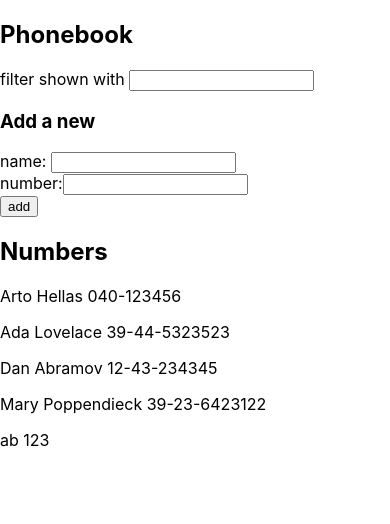
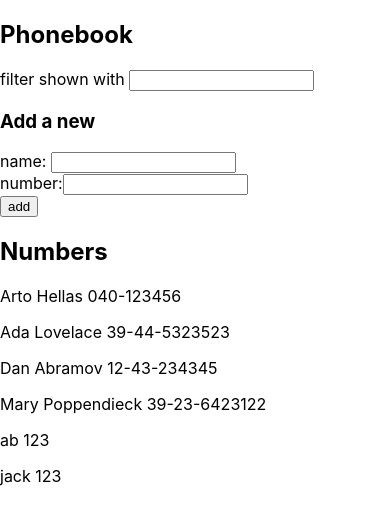
Before and after one commit to ebicomp/helsinki, a React (Create React App) app in the folder part2/phonebook/: page / in a window 390 px wide. Shown: the top 524 px of the page. Built offline with nearby package versions, Linux system fonts and the light colour scheme; data requests are answered from the project's data file.

Commit message:
Phonebook step8

```diff
--- a/part2/phonebook/db.json
+++ b/part2/phonebook/db.json
@@ -24,6 +24,11 @@
       "name": "ab",
       "number": "123",
       "id": 5
+    },
+    {
+      "name": "jack",
+      "number": "123",
+      "id": 6
     }
   ]
 }
--- a/part2/phonebook/src/App.js
+++ b/part2/phonebook/src/App.js
@@ -3,6 +3,7 @@
 import Filter from "./components/Filter";
 import PersonForm from "./components/PersonForm";
 import Persons from "./components/Persons";
+import personsService from './services/persons'
 
 const App = () => {
 
@@ -13,11 +14,9 @@
 
 
   useEffect(()=>{
-    axios.get('http://localhost:3001/persons')
-    .then(response=>{
-      setPersons(response.data)
-    });
-
+    personsService
+    .getAll()
+    .then(initialPersons => setPersons(initialPersons));
   } , []);
 
 
@@ -33,12 +32,11 @@
       number: newNumber,
       id:persons.length + 1
     };
-    setPersons(persons.concat(newPersonObj));
-    axios
-    .post('http://localhost:3001/persons', newPersonObj)
-    .then(response=>{
-      console.log(response);
-      setPersons(persons.concat(response.data));
+
+
+    personsService.create(newPersonObj)
+    .then(returnedPerson => {
+      setPersons(persons.concat(newPersonObj));
       setNewName('');
       setNewNumber('');
     });
--- /dev/null
+++ b/part2/phonebook/src/services/persons.js
@@ -0,0 +1,15 @@
+import axios from "axios";
+const baseUrl = 'http://localhost:3001/persons';
+
+const getAll = () =>{
+    const request = axios.get(baseUrl);
+    return request.then(Response => Response.data);
+
+}
+
+const create = (newObject)=>{
+    const request = axios.post(baseUrl,newObject);
+    return request.then(Response=>Response.data);
+}
+
+export default {getAll , create};
```
